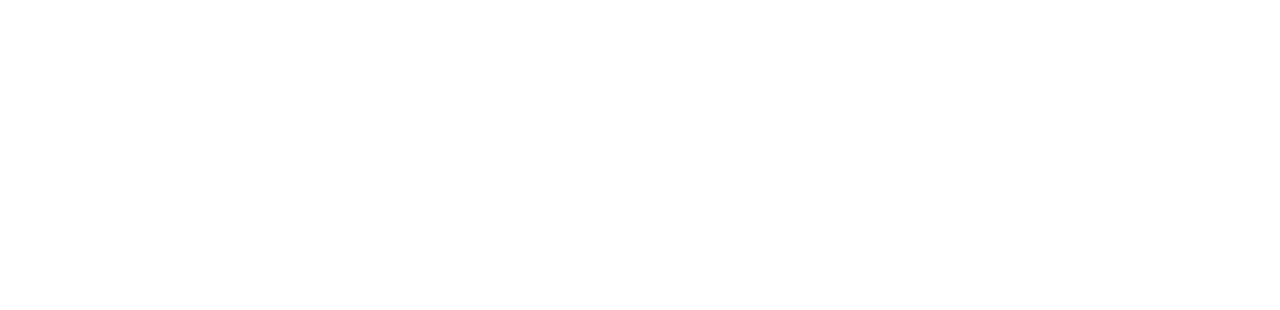
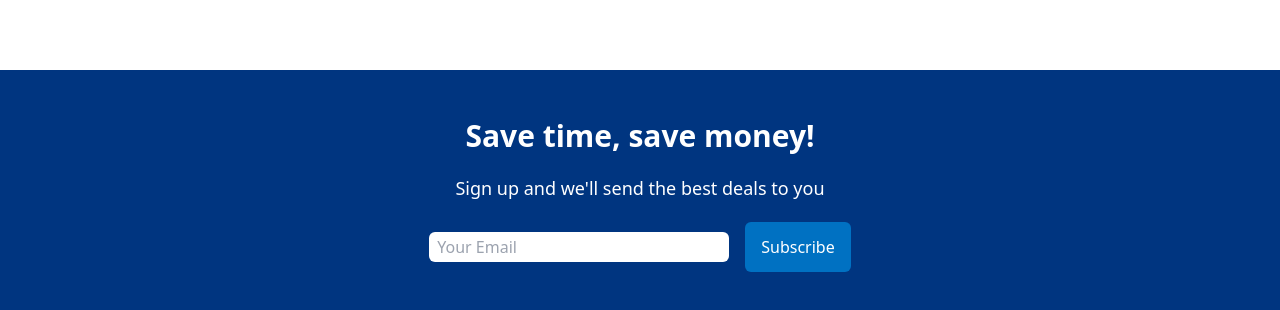
Before and after one commit to Safeya-Yasien/react-hotel-booker, a React (Vite) app: page / in a window 1280 px wide. Shown: the part 1472-1782 px from the top of the page. Before the commit the page ends 1464 px from the top, so only its background shows below. Built offline with nearby package versions, Linux system fonts and the light colour scheme.

Commit message:
update FeaturedProperties.tsx and Home.tsx

```diff
--- /dev/null
+++ b/src/components/mailList/MailList.tsx
@@ -0,0 +1,20 @@
+const MailList = () => {
+    return (
+      <div className="w-full mt-12 bg-[#003580] text-white flex flex-col items-center gap-5 py-12">
+        <h1 className="text-3xl font-semibold">Save time, save money!</h1>
+        <span className="text-lg">Sign up and we'll send the best deals to you</span>
+        <div className="flex items-center gap-2">
+          <input
+            type="text"
+            placeholder="Your Email"
+            className="w-[300px] h-[30px] p-2 border-none mr-2 rounded-md"
+          />
+          <button className="h-[50px] bg-[#0071c2] text-white font-medium rounded-md cursor-pointer flex items-center justify-center px-4">
+            Subscribe
+          </button>
+        </div>
+      </div>
+    );
+  };
+
+  export default MailList;
--- a/src/pages/home/Home.tsx
+++ b/src/pages/home/Home.tsx
@@ -1,6 +1,7 @@
 import Featured from "../../components/featured/Featured";
 import FeaturedProperties from "../../components/featuredProperties/FeaturedProperties";
 import Header from "../../components/header/Header";
+import MailList from "../../components/mailList/MailList";
 import Navbar from "../../components/navbar/Navbar";
 import PropertyList from "../../components/propertyList/PropertyList";
 
@@ -16,8 +17,8 @@
          <PropertyList />
         <h1 className="homeTitle max-w-5xl text-[20px]">Homes guests love</h1>
          <FeaturedProperties />
-       {/*    <MailList />
-        <Footer />*/}
+        <MailList />
+        {/*   <Footer />*/}
       </div>
     </div>
   );
```
